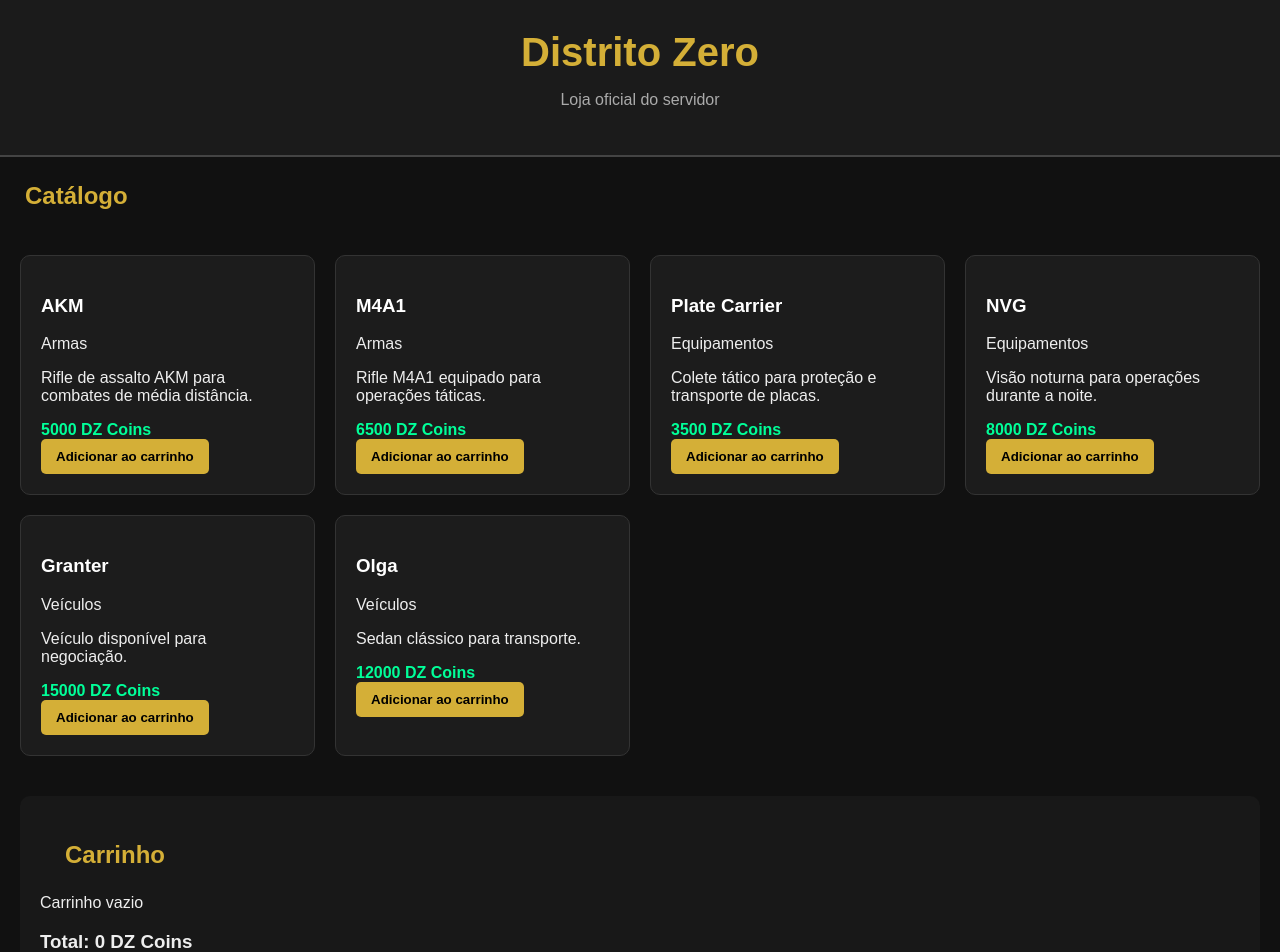
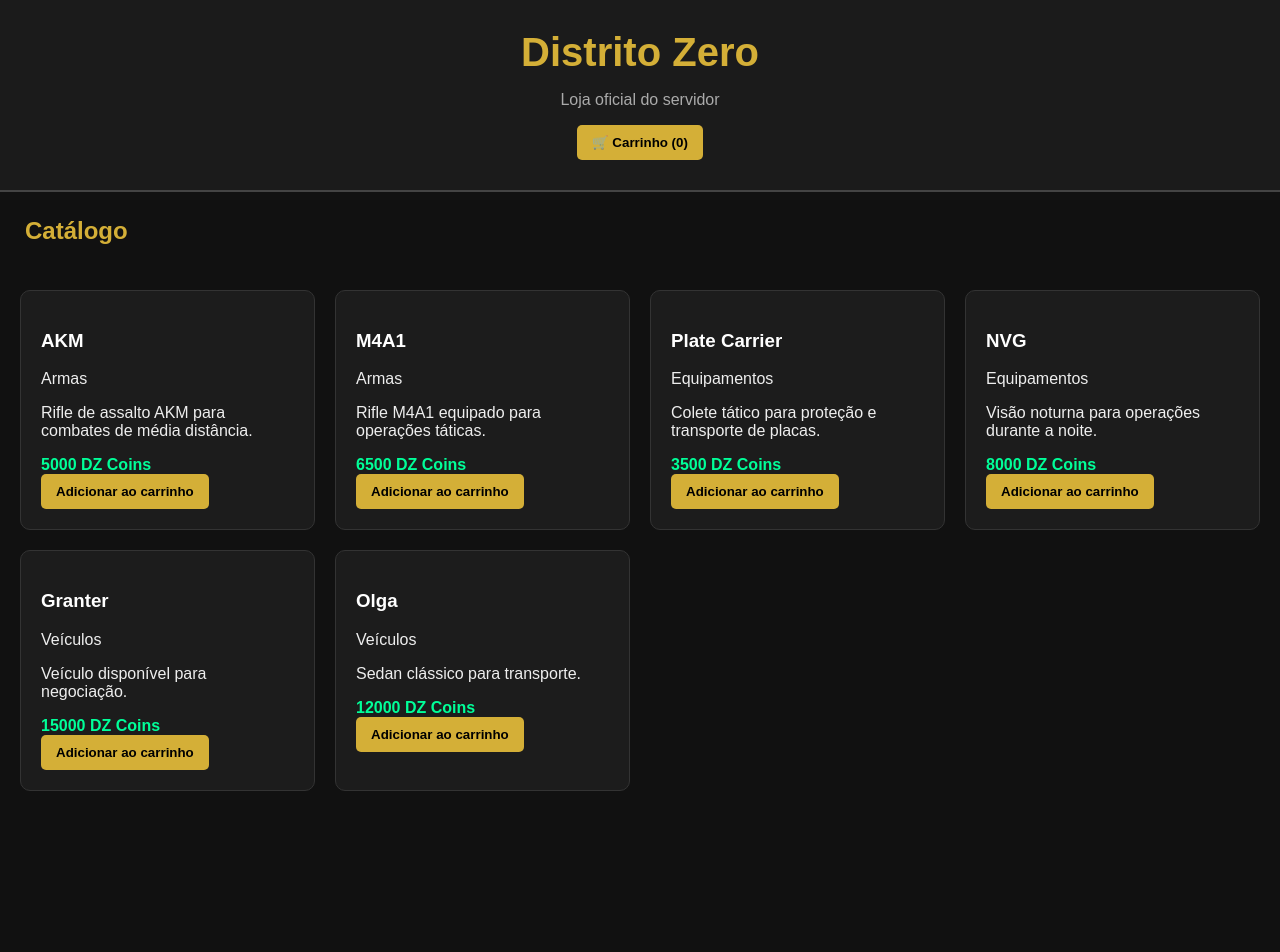
Before and after one commit to testejogo535598-tech/Distrito-Zero, a React (Vite) app: page / in a window 1280 px wide. Shown: the top 952 px of the page. After the commit the page ends 811 px from the top, so only its background shows below. Built offline with nearby package versions, Linux system fonts and the light colour scheme.

Commit message:
Update main.jsx

```diff
--- a/src/main.jsx
+++ b/src/main.jsx
@@ -5,6 +5,7 @@ import "./style.css";
 
 function App() {
   const [carrinho, setCarrinho] = useState([]);
+  const [abrirCarrinho, setAbrirCarrinho] = useState(false);
   const [gametag, setGametag] = useState("");
   const [observacao, setObservacao] = useState("");
   const [pedidoEnviado, setPedidoEnviado] = useState(false);
@@ -24,18 +25,27 @@ function App() {
 
   return (
     <div>
+
       <header>
         <h1>Distrito Zero</h1>
         <p>Loja oficial do servidor</p>
+
+        <button onClick={() => setAbrirCarrinho(true)}>
+          🛒 Carrinho ({carrinho.length})
+        </button>
       </header>
+
 
       <h2>Catálogo</h2>
 
       <div className="produtos">
         {produtos.map((produto) => (
           <div className="card" key={produto.id}>
+
             <h3>{produto.nome}</h3>
+
             <p>{produto.categoria}</p>
+
             <p>{produto.descricao}</p>
 
             <strong className="preco">
@@ -47,26 +57,41 @@ function App() {
             <button onClick={() => adicionar(produto)}>
               Adicionar ao carrinho
             </button>
+
           </div>
         ))}
       </div>
 
+
+      {abrirCarrinho && (
+
         <div className="carrinho">
-        <h2>Carrinho</h2>
+
+          <h2>🛒 Seu Carrinho</h2>
+
 
           {carrinho.length === 0 ? (
+
             <p>Carrinho vazio</p>
+
           ) : (
+
             carrinho.map((item, index) => (
+
               <p key={index}>
                 {item.nome} - {item.preco} DZ Coins
               </p>
+
             ))
+
           )}
+
 
           <h3>Total: {total} DZ Coins</h3>
 
+
           <h2>Finalizar pedido</h2>
+
 
           <input
             placeholder="Gametag do jogador"
@@ -74,28 +99,41 @@ function App() {
             onChange={(e) => setGametag(e.target.value)}
           />
 
+
           <textarea
             placeholder="Observação do pedido"
             value={observacao}
             onChange={(e) => setObservacao(e.target.value)}
           />
 
+
           <button onClick={enviarPedido}>
             Enviar pedido
           </button>
 
+
           {pedidoEnviado && (
-          <div>
-            <h3>Pedido enviado ✅</h3>
-            <p>Status: Aguardando pagamento</p>
-          </div>
+            <p>
+              ✅ Pedido enviado<br />
+              Status: Aguardando pagamento
+            </p>
           )}
 
+
+          <button onClick={() => setAbrirCarrinho(false)}>
+            Fechar carrinho
+          </button>
+
+
         </div>
+
+      )}
+
     </div>
   );
 }
 
+
 ReactDOM.createRoot(document.getElementById("root")).render(
   <App />
 );
```
Lines whose indentation alone changed are shown as unchanged.
